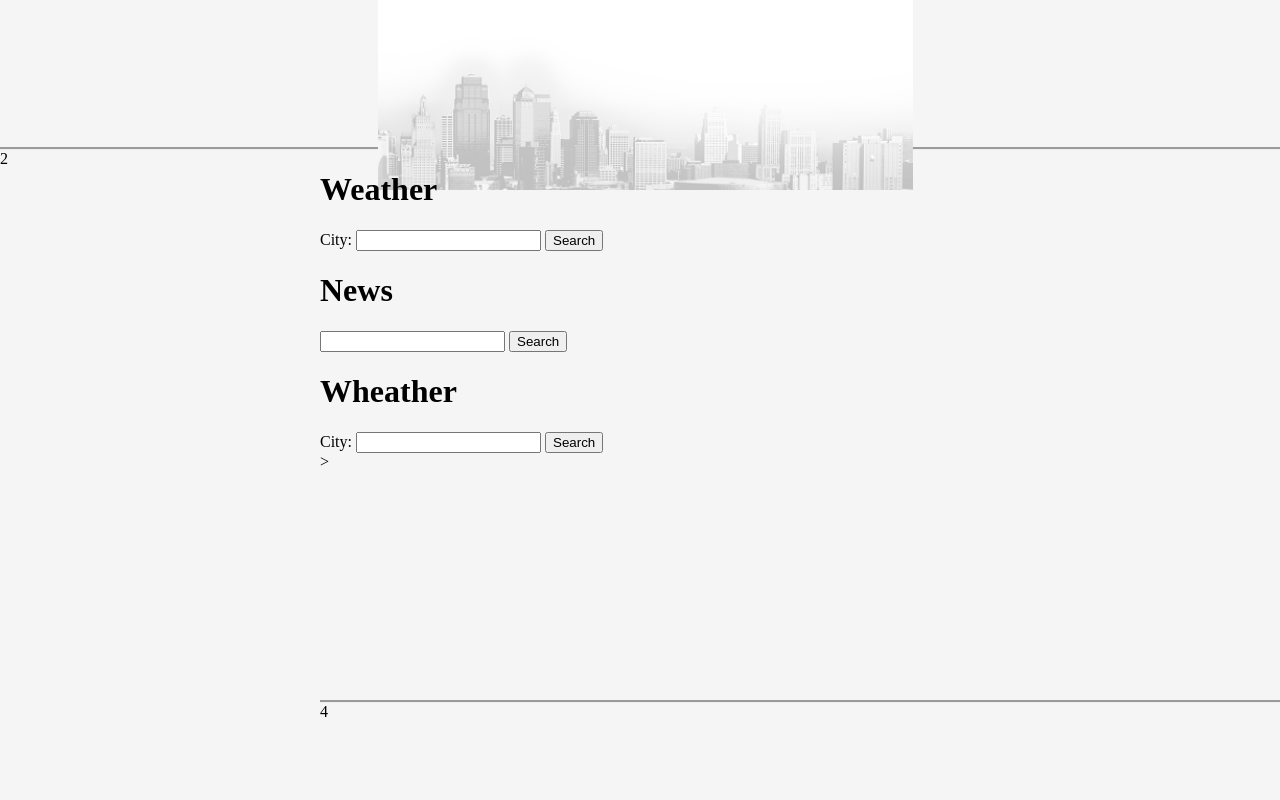
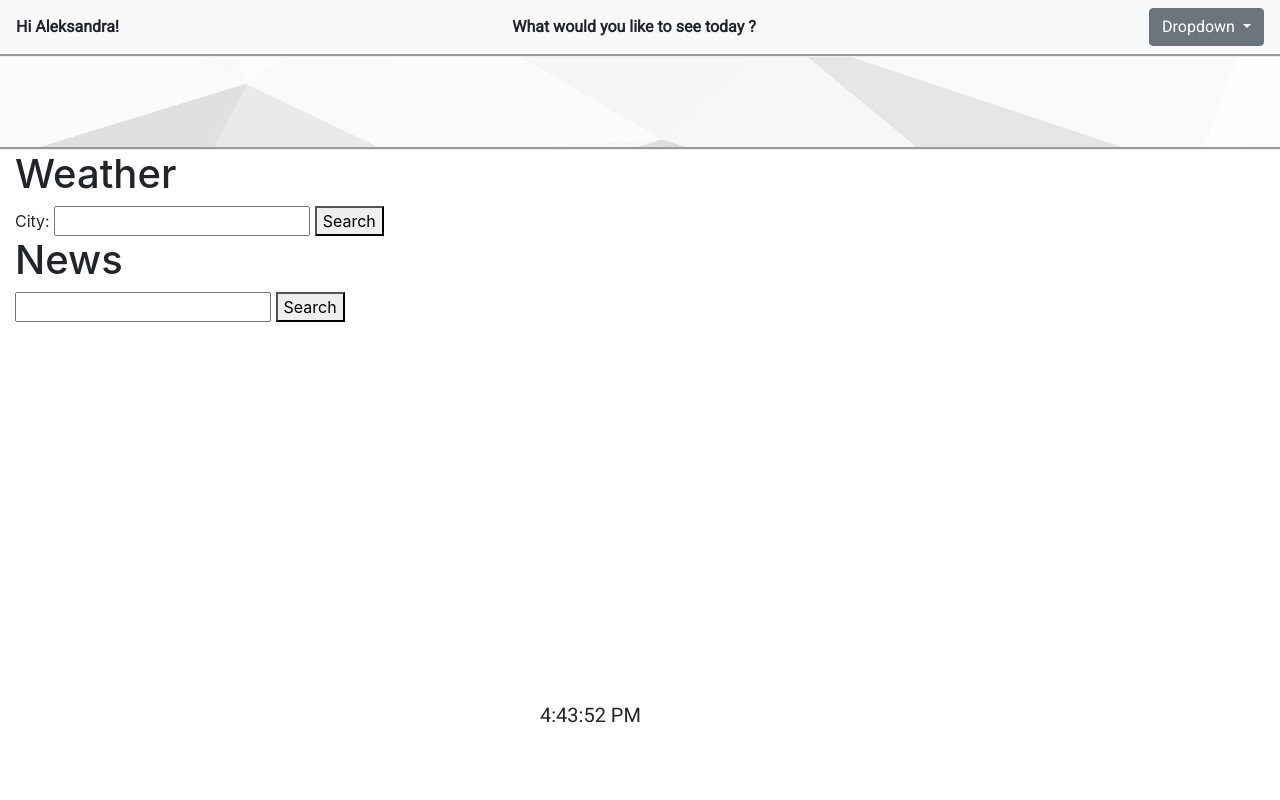
Before and after one commit to AleksandraZuchewicz/Your_Dashboard, a website: page yourDashboardApp.html in a window 1280 px wide. Drawn offline with nearby package versions, Linux system fonts and the light colour scheme.

Commit message:
Added new functionality- Clock, create a header, improve grid layout

```diff
--- /dev/null
+++ b/assets/scripts/clockApi.js
@@ -0,0 +1,23 @@
+let clock = document.getElementById("clock");
+
+function displayTime() {
+    var meridiem = "AM"
+    var currentTime = new Date();
+    var hours = currentTime.getHours();
+    var minutes = currentTime.getMinutes();
+    var seconds = currentTime.getSeconds();
+    if (seconds < 10) {
+        seconds = "0" + seconds;
+    }
+    if (hours === 0) {
+        hours = 12;
+    }
+    if (hours > 12) {
+        hours = hours - 12;
+        meridiem = "PM";
+    }
+    clock.innerText = hours + ":" + minutes + ":" + seconds + " " + meridiem;
+}
+
+displayTime();
+setInterval(displayTime, 1000)
--- /dev/null
+++ b/assets/styles/clockCss.css
@@ -0,0 +1,10 @@
+    #clock {
+        height: 100px;
+        width: 200px;
+        font-family: 'Roboto', sans-serif;
+        position: relative;
+        right: 50%;
+        left: 50%;
+        margin-left: -100px;
+        font-size: 20px;
+    }
--- a/assets/styles/gridCss.css
+++ b/assets/styles/gridCss.css
@@ -5,13 +5,14 @@ body {
     margin: 0;
     padding: 0;
     background-color: whitesmoke;
+    font-family: "Palatino Linotype", "Book Antiqua", Palatino, serif
 }
 
 body {
     display: grid;
     grid-template-rows: 150px auto 100px;
-    grid-template-columns: minmax(200px, 3fr) 9fr;
-    grid-template-areas: "header header" "nav    content" "nav    footer";
+    grid-template-columns: minmax(200px, 2fr) 1fr;
+    grid-template-areas: "header header" "content content" "footer footer";
 }
 
 header {
@@ -19,18 +20,14 @@ header {
     grid-template-columns: repeat(3, 1fr);
     grid-area: header;
     border-bottom: groove;
+    overflow: hidden;
 }
 
-img {
-    min-width: 100%;
-    min-height: 100%;
-    object-fit: cover
-}
-
-nav {
-    grid-area: nav;
+content {
+    grid-area: content;
 }
 
 footer {
-    border-top: groove;
+    /* border-top: groove;*/
+    grid-area: footer;
 }
--- /dev/null
+++ b/assets/styles/navCss.css
@@ -0,0 +1,17 @@
+#question {
+    position: right
+}
+
+nav {
+    position: left;
+    border-bottom: groove;
+    font-family: 'Roboto', sans-serif;
+    font-weight: bold;
+}
+
+img {
+    width: 2222px;
+    height: 100px;
+    margin-left: 50%;
+    transform: translateX(-50%);
+}
--- a/yourDashboardApp.html
+++ b/yourDashboardApp.html
@@ -7,18 +7,35 @@
     <meta http-equiv="X-UA-Compatible" content="ie=edge">
     <title>Your Dashboard</title>
     <link rel="stylesheet" href="assets/styles/gridCss.css">
+    <link rel="stylesheet" href="assets/styles/navCss.css">
+    <link rel="stylesheet" href="https://stackpath.bootstrapcdn.com/bootstrap/4.4.1/css/bootstrap.min.css" integrity="sha384-Vkoo8x4CGsO3+Hhxv8T/Q5PaXtkKtu6ug5TOeNV6gBiFeWPGFN9MuhOf23Q9Ifjh" crossorigin="anonymous">
+    <link rel="stylesheet" href="https://fonts.googleapis.com/css?family=Roboto&display=swap">
+    <link rel="stylesheet" href="assets/styles/clockCss.css">
 </head>
 
 <body>
     <header>
-        <div></div>
         <div>
-            <img src="assets/styles/welcomeImage.png" alt="London">
+            <nav class="navbar navbar-light bg-light">
+                <span id="target">Hi Aleksandra! </span>
+                <span id="question">What would you like to see today ?</span>
+                <div class="dropdown">
+                    <button class="btn btn-secondary dropdown-toggle" type="button" id="dropdownMenu2" data-toggle="dropdown" aria-haspopup="true" aria-expanded="false">
+                      Dropdown
+                    </button>
+                    <div class="dropdown-menu" aria-labelledby="dropdownMenu2">
+                        <button class="dropdown-item" type="button">Action</button>
+                        <button class="dropdown-item" type="button">Another action</button>
+                        <button class="dropdown-item" type="button">Something else here</button>
+                    </div>
+                </div>
+            </nav>
+            <img src="assets/styles/grey-cut.jpg" alt="greyPhoto">
         </div>
 
     </header>
-    <nav> 2 </nav>
     <main>
+        <content>
             <div class="container" id="weather">
                 <div class="header">
                     <h1>Weather</h1>
@@ -48,26 +65,16 @@
                     </div>
                 </div>
             </div>
-        <div class="container" id="wheader">
-            <div class="header">
-                <h1>Wheather</h1>
-            </div>
-            <div class="searchEngine">
-                City: <input id="city"></input>
 
-
-                <button id="searchButton">Search</button>
-            </div>
-            <div class="result">
-                <div class="photo">
             </div>
             </div>
-        </div>
-        </div>
-        </div>>
+        </content>
     </main>
-    <footer> 4 </footer>
+    <footer>
+        <div id="clock"></div>
+    </footer>
 </body>
 <script src="assets/scripts/weatherApi.js"></script>
+<script src="assets/scripts/clockApi.js"></script>
 
 </html>
```
Also changed, not shown: package.json (added, +23 -0 lines), assets/styles/grey-cut.jpg (added), assets/styles/welcomeImage.png (deleted), 2 other files. Lines whose indentation alone changed are shown as unchanged.
